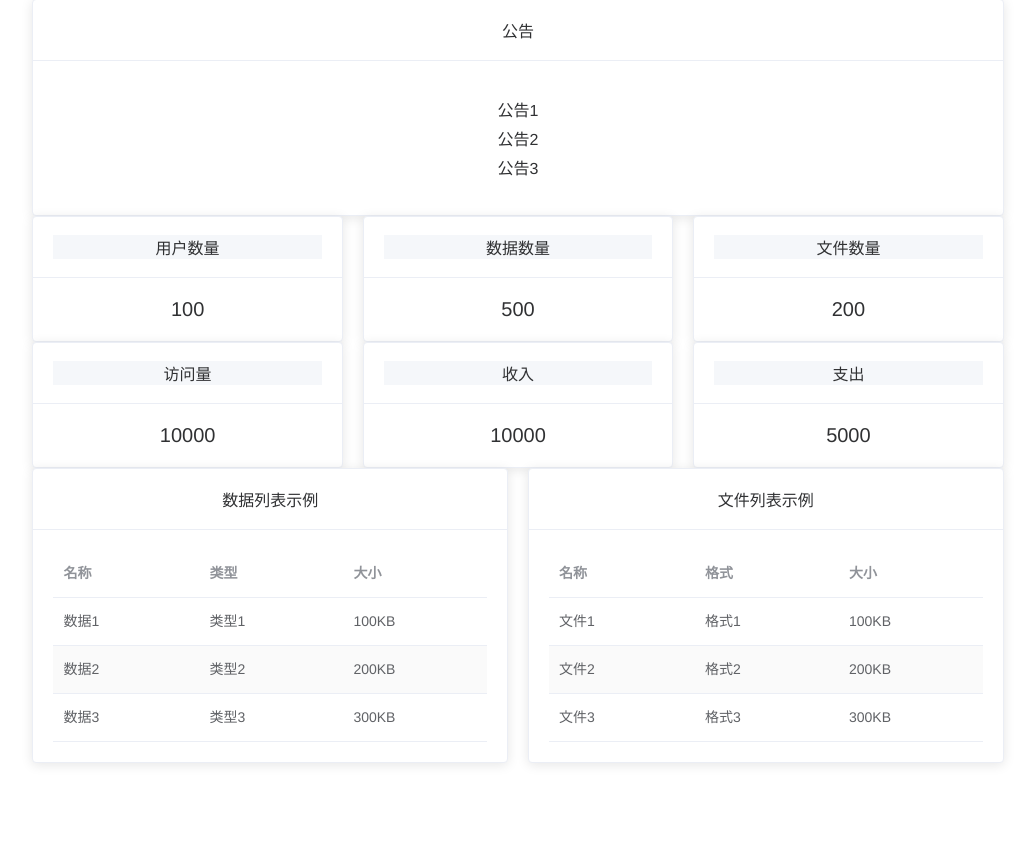
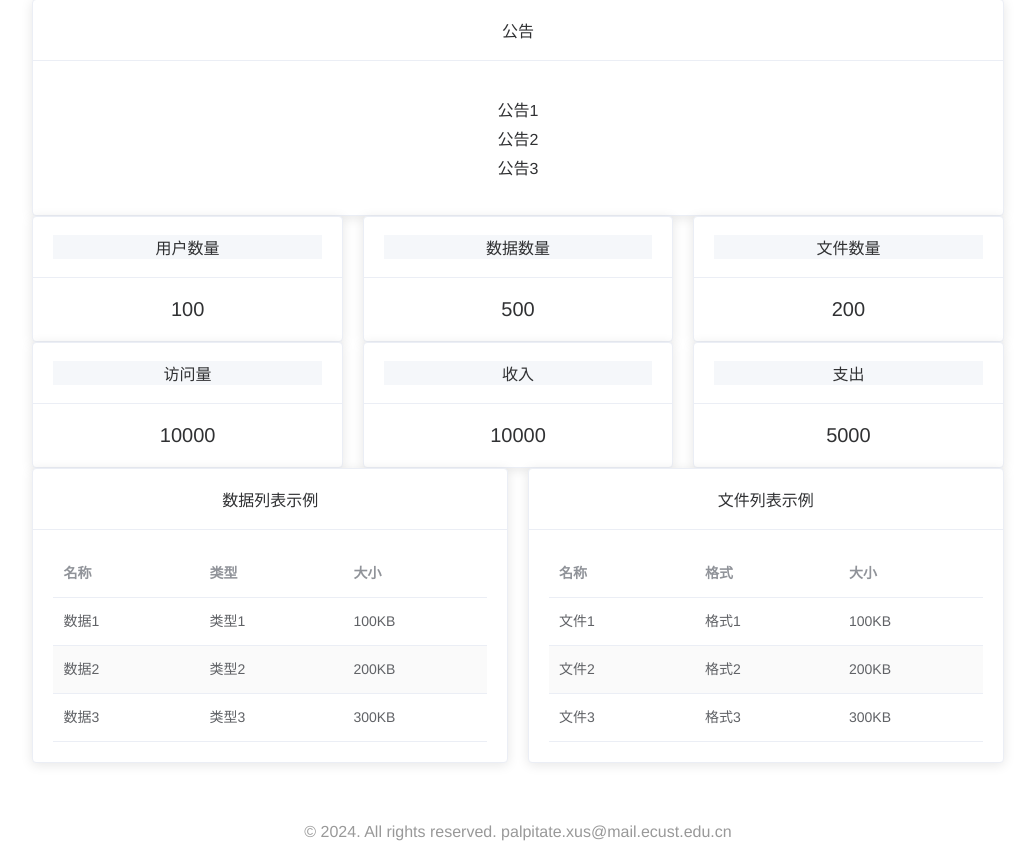
Before and after one commit to Palpitate-xus/finllm_frontend, a Vue app: page / in a window 1280 px wide. Shown: the part 161-1018 px from the top of the page, without its empty margins (122-1157 px from the left). Before the commit the page ends 952 px from the top, so only its background shows below. Built offline with nearby package versions, Linux system fonts and the light colour scheme.

Commit message:
添加页脚版权信息

```diff
--- a/src/App.vue
+++ b/src/App.vue
@@ -16,6 +16,9 @@
       <!-- <el-menu-item index="/login" style="display:flex;">登陆</el-menu-item> -->
     </el-menu>
     <router-view/>
+    <div class="copyright">
+      <p>&copy; 2024. All rights reserved. palpitate.xus@mail.ecust.edu.cn</p>
+    </div>
   </div>
 </template>
 
@@ -44,4 +47,10 @@ export default {
   margin: 0 auto;
   width: 80%;
 }
+
+.copyright {
+  margin-top: 40px;
+  text-align: center;
+  color: #999;
+}
 </style>
```
